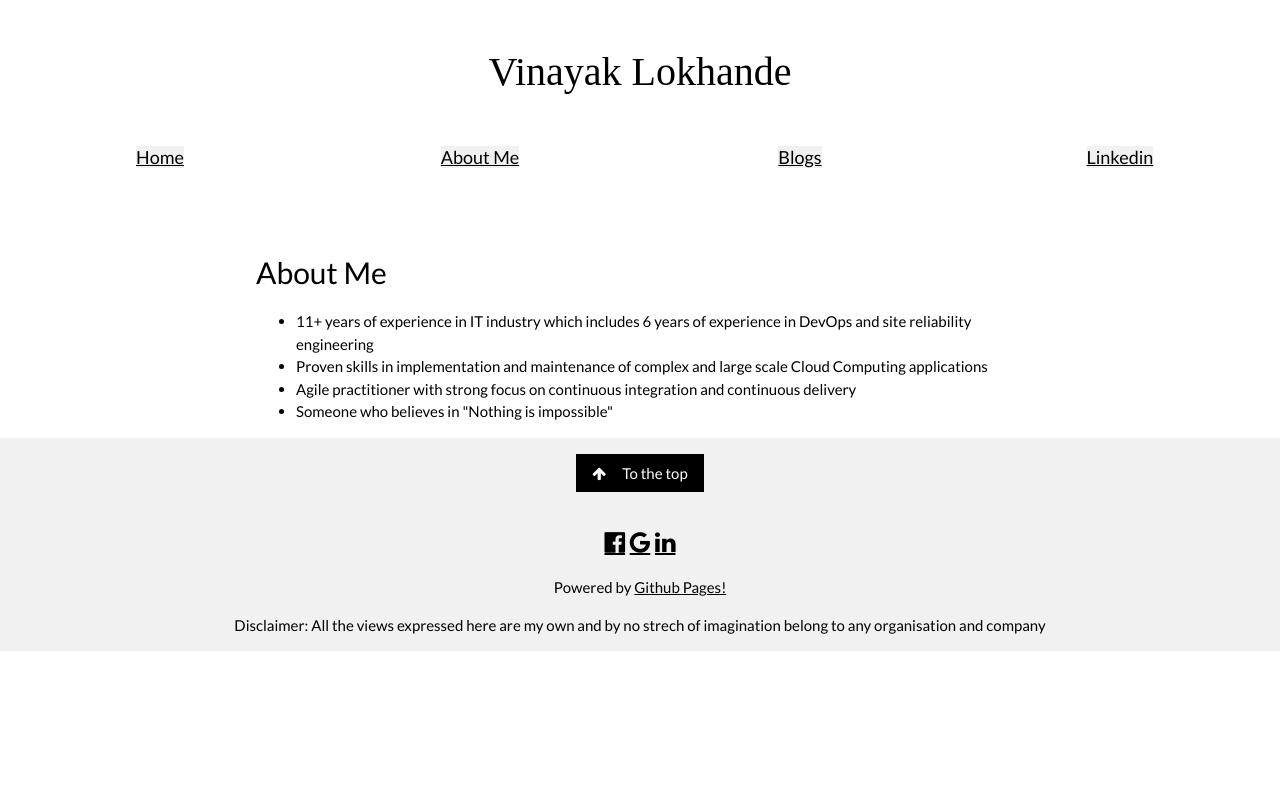
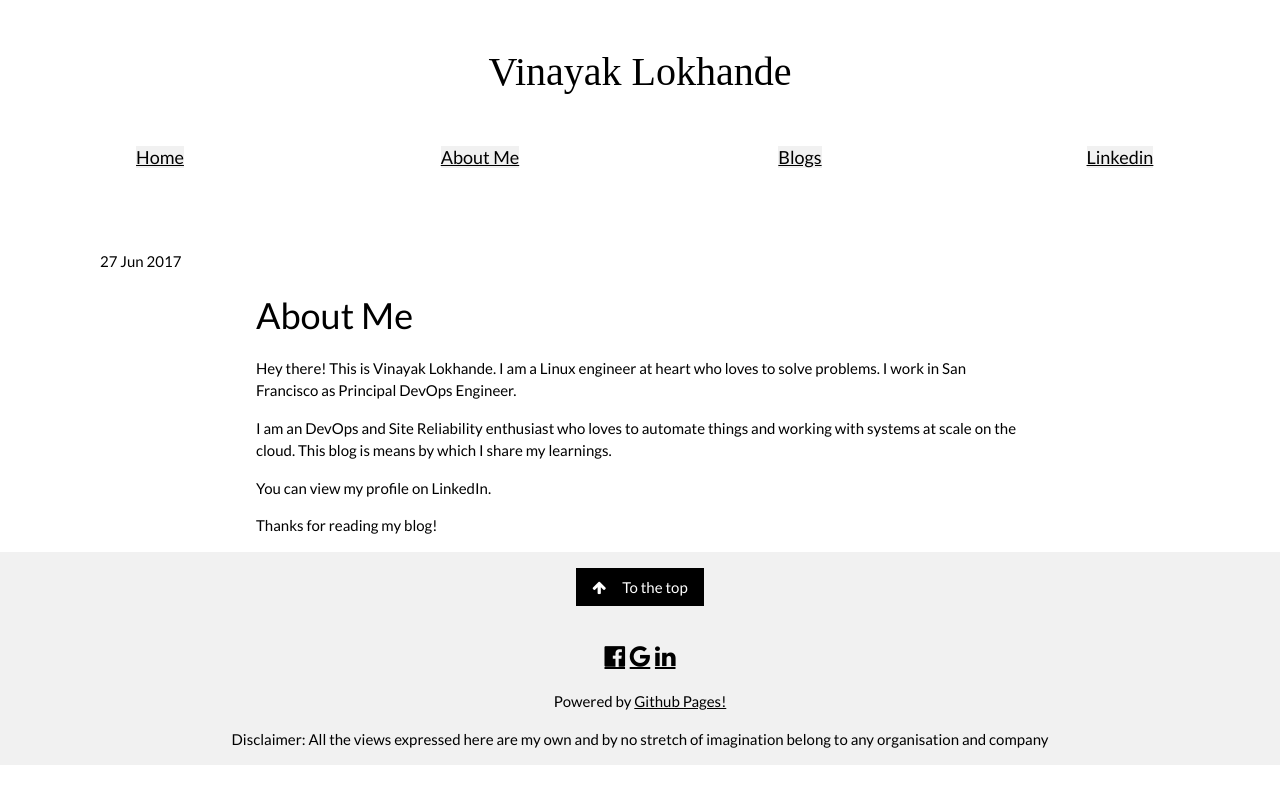
Before and after one commit to vinlok/vinlok.github.io, a Jekyll site: the page built from about/index.md, in a window 1280 px wide. Shown: the top 804 px of the page. Built offline with Jekyll 4.4.1, drawn with Linux system fonts in a browser that asks for light colours.

Commit message:
Adding corrections

```diff
--- a/_layouts/default.html
+++ b/_layouts/default.html
@@ -58,7 +58,7 @@
 		    <a href="https://www.linkedin.com/in/vinlok" <i class="fa fa-linkedin w3-hover-text-indigo"></i> </a>
 		  </div>
 		  <p>Powered by <a href="https://pages.github.com/" title="Github Pages!" target="_blank" class="w3-hover-text-green">Github Pages!</a></p>
-		  <p>Disclaimer: All the views expressed here are my own and by no strech of imagination belong to any organisation and company </p>
+		  <p>Disclaimer: All the views expressed here are my own and by no stretch of imagination belong to any organisation and company </p>
 		</footer>
 
 
--- a/about/index.html
+++ /dev/null
@@ -1,13 +0,0 @@
----
-layout: default
-title: Vinayak's Blog
----
-
-<h2 style="margin-left:auto;margin-right:auto;width:60%;"> About Me </h2>
-<ul style="margin-left:auto;margin-right:auto;width:60%;">
-<li>11+ years of experience in IT industry which includes 6 years of experience in DevOps and site reliability engineering</li>
-<li>Proven skills in implementation and maintenance of complex and large scale Cloud Computing applications</li>
-<li>Agile practitioner with strong focus on continuous integration and continuous delivery</li>
-<li>Someone who believes in "Nothing is impossible"</li>
-
-</ul>
--- /dev/null
+++ b/about/index.md
@@ -0,0 +1,16 @@
+---
+layout: post
+title: "Vinayak's Blog"
+date: 2017-06-27
+---
+
+
+# About Me
+
+Hey there! This is Vinayak Lokhande. I am a Linux engineer at heart who loves to solve problems. I work in San Francisco as Principal DevOps Engineer.
+
+I am an DevOps and Site Reliability enthusiast who loves to automate things and working with systems at scale on the cloud. This blog is means by which I share my learnings.
+
+You can view my profile on LinkedIn.
+
+Thanks for reading my blog!
```
Also changed, not shown: _posts/2014-04-23-Python-CheatSheet.md (+3 -2 lines), _posts/2014-04-30-Guide-to-github-pages.md (+8 -6 lines), _posts/2014-04-30-Oauth-101.md (+1 -1 lines), index.md (+1 -0 lines).
